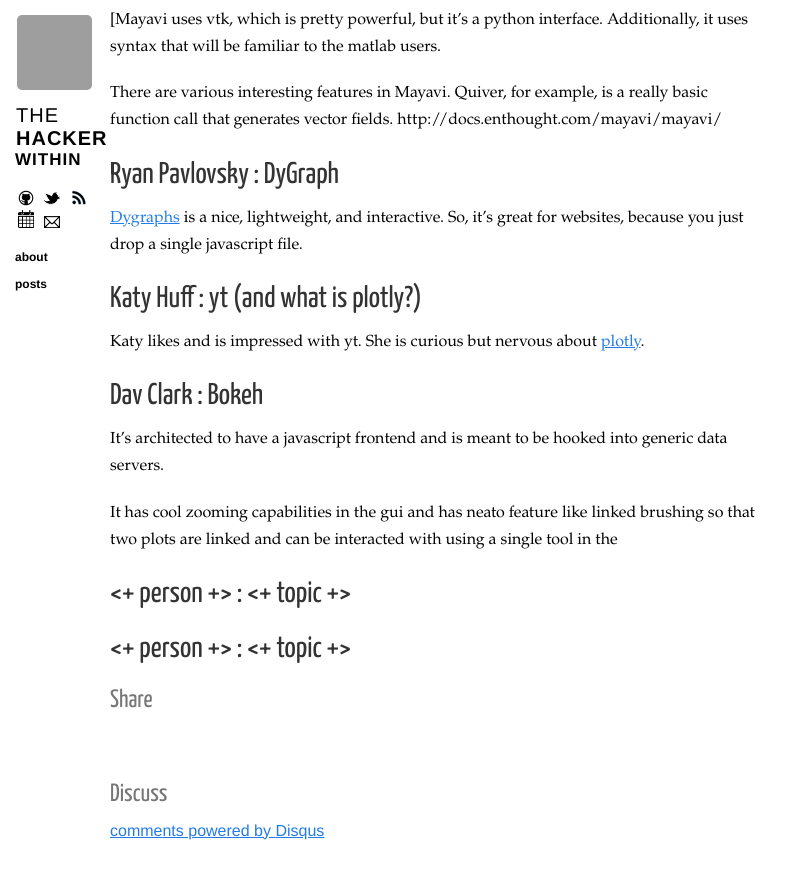
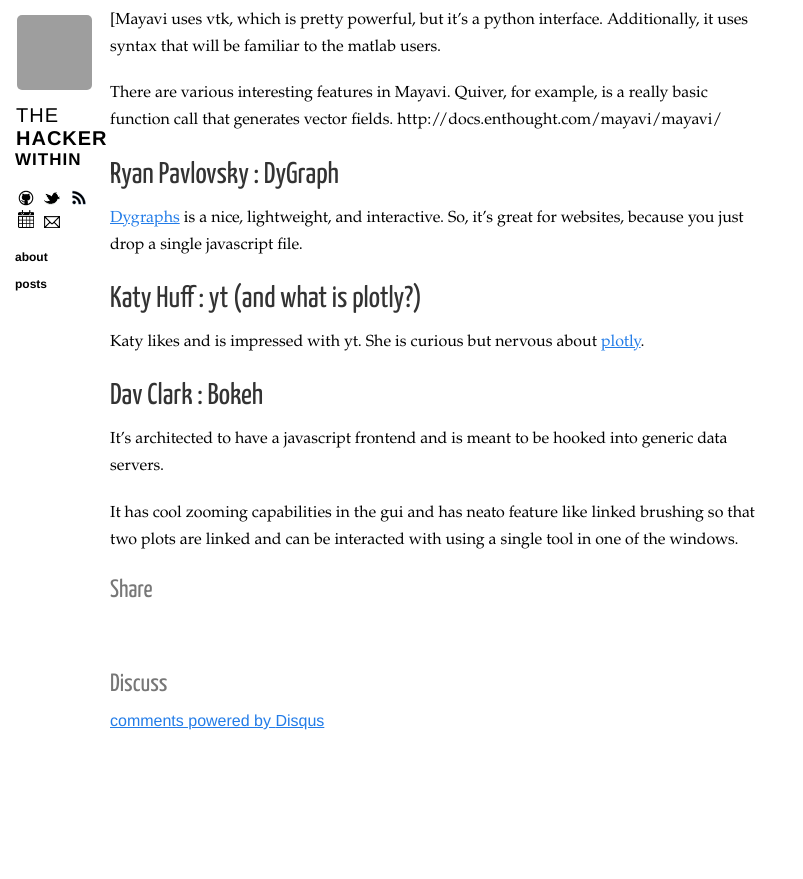
Before and after one commit to thehackerwithin/berkeley, a Jekyll site: the page built from _posts/2014-10-01-brc-and-plotting.markdown, in a window 1280 px wide and 900 px high, scrolled down 5699 px. Shown: the top 879 px of the window, without its empty margins (0-803 px from the left). Built offline with Jekyll 4.4.1, drawn with Linux system fonts in a browser that asks for light colours; nearby versions of some CDN libraries; Markdown is read by kramdown in place of the engine named in the settings; comment, search, counter and statistics services are not loaded; after the commit the page ends 6489 px from its top, so only the background shows below that; grey boxes are pictures that could not be loaded.

Commit message:
finished

```diff
--- a/_posts/2014-10-01-brc-and-plotting.markdown
+++ b/_posts/2014-10-01-brc-and-plotting.markdown
@@ -333,10 +333,7 @@
 
 It has cool zooming capabilities in the gui and has neato feature like linked
 brushing so that two plots are linked and can be interacted with using a single
-tool in the
-
-## <+ person +> : <+ topic +>
-## <+ person +> : <+ topic +>
+tool in one of the windows.
 
 
 
```
